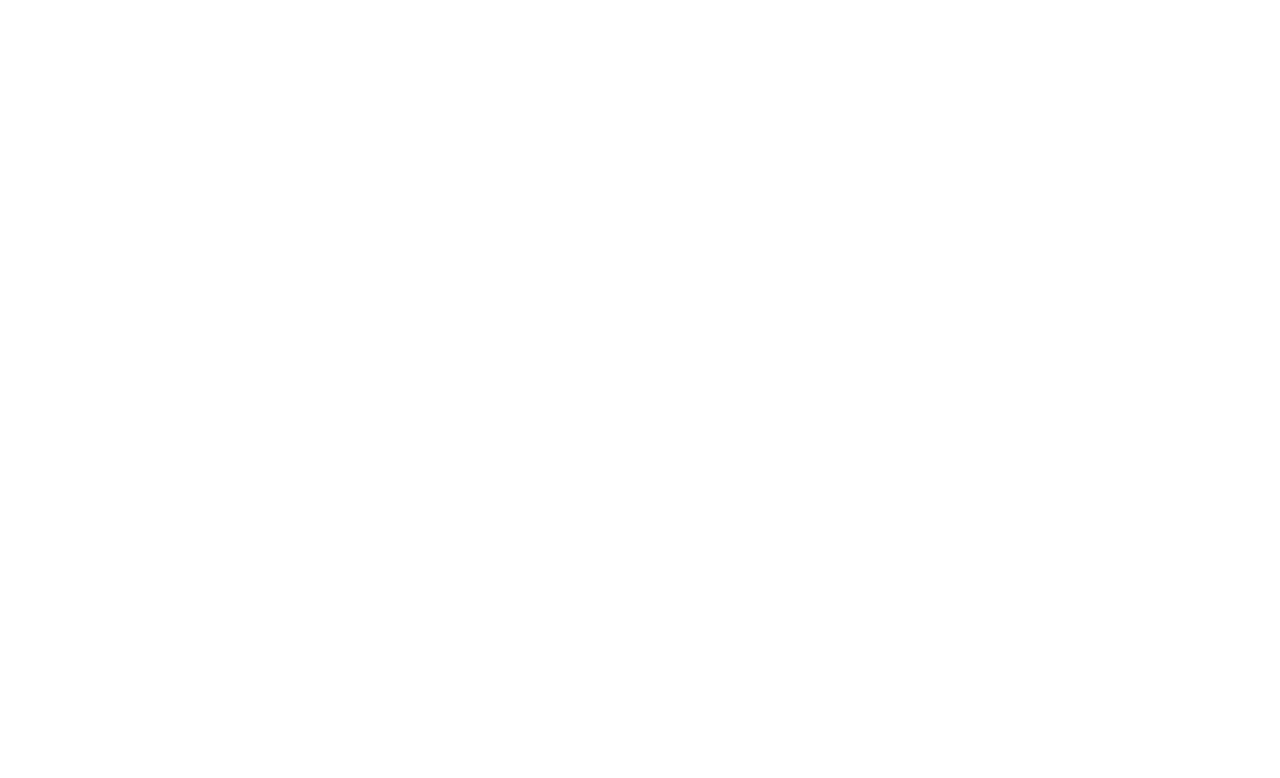
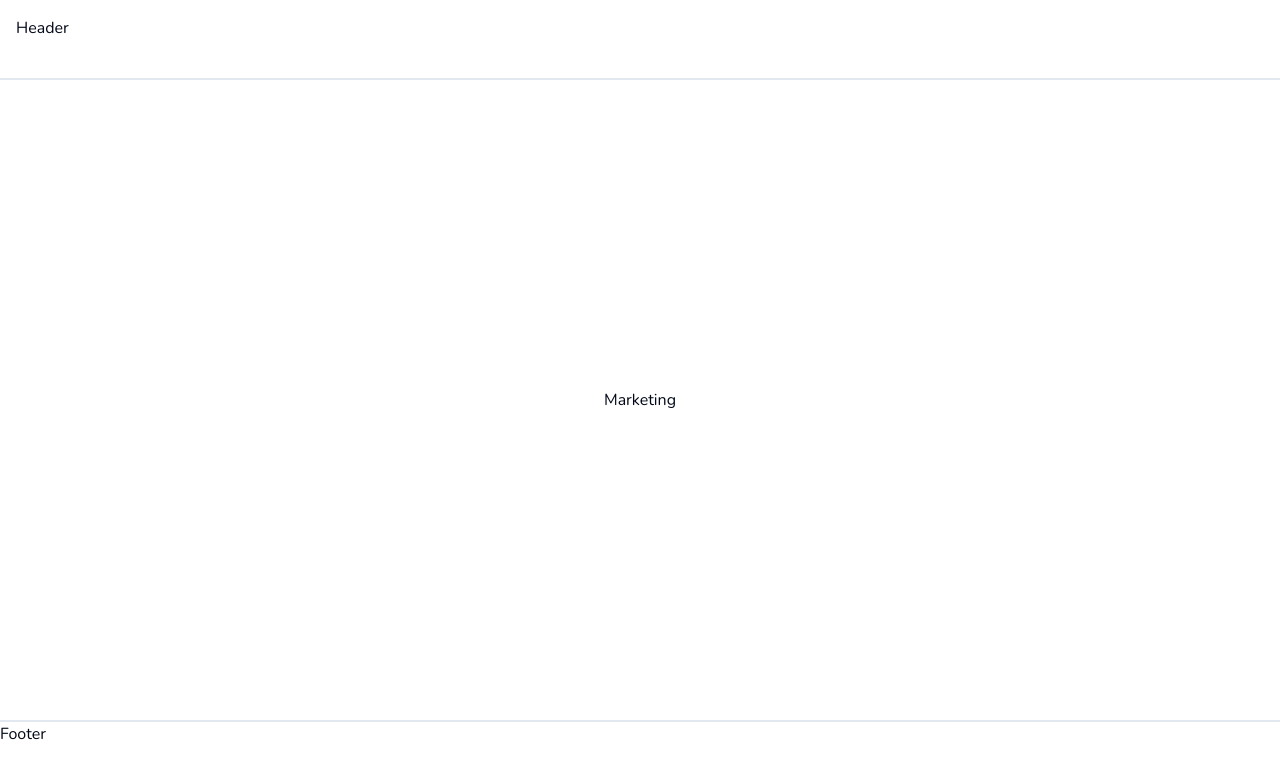
Before and after one commit to aliallam98/Duolingo-next14, a Next.js app: page / in a window 1280 px wide. Shown: the top 778 px of the page. Built offline with nearby package versions, Linux system fonts and the light colour scheme.

Commit message:
Wrapped main marketing page into organizational folder and prepared our layout header and footer skeleton .

```diff
--- /dev/null
+++ b/src/app/(marketing)/_components/Footer.tsx
@@ -0,0 +1,9 @@
+const Footer = () => {
+  return (
+    <footer className="hidden lg:block h-20 border-t-2 border-slate-200">
+      Footer
+    </footer>
+  );
+};
+
+export default Footer;
--- /dev/null
+++ b/src/app/(marketing)/_components/Header.tsx
@@ -0,0 +1,7 @@
+const Header = () => {
+  return (
+    <header className="h-20 border-b-2 border-slate-200 p-4">Header</header>
+  );
+};
+
+export default Header;
--- /dev/null
+++ b/src/app/(marketing)/layout.tsx
@@ -0,0 +1,16 @@
+import Footer from "./_components/Footer";
+import Header from "./_components/Header";
+
+const MarketingLayout = ({ children }: { children: React.ReactNode }) => {
+  return (
+    <div className="min-h-screen flex flex-col">
+      <Header />
+      <main className="flex flex-1 flex-col justify-center items-center">
+        {children}
+      </main>
+      <Footer />
+    </div>
+  );
+};
+
+export default MarketingLayout;
--- /dev/null
+++ b/src/app/(marketing)/page.tsx
@@ -0,0 +1,7 @@
+export default function Home() {
+  return (
+    <main>
+      <h1>Marketing</h1>
+    </main>
+  );
+}
--- a/src/app/page.tsx
+++ /dev/null
@@ -1,3 +0,0 @@
-export default function Home() {
-  return <main></main>;
-}
```
